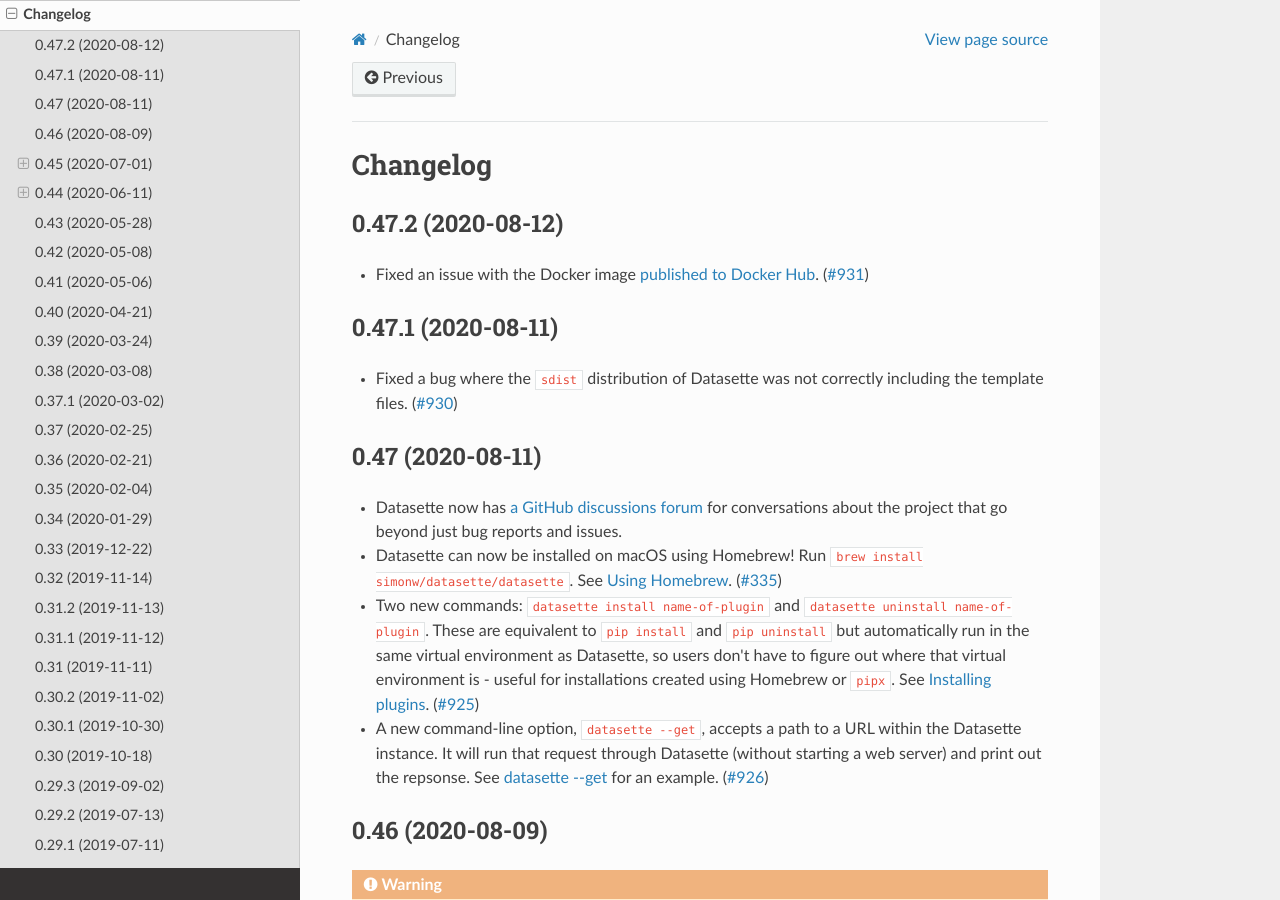
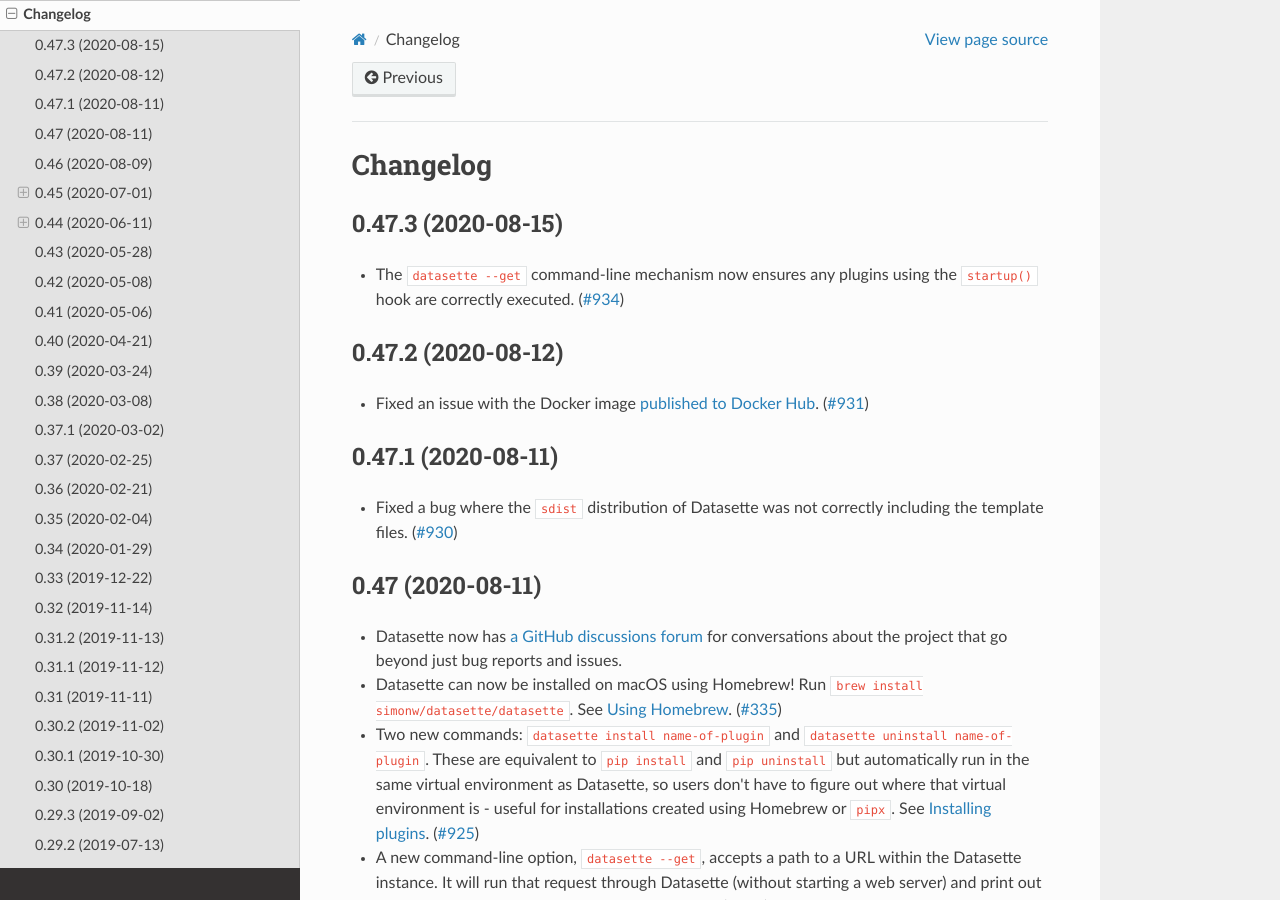
Before and after one commit to simonw/datasette, a Sphinx documentation site: the page built from docs/changelog.rst, in a window 1280 px wide and 900 px high. Built offline with Sphinx 7.4.7 and the Read the Docs theme 2.0.0, drawn with Linux system fonts in a browser that asks for light colours.

Commit message:
Release 0.47.3
Refs #934, https://github.com/simonw/latest-datasette-with-all-plugins/issues/3

```diff
--- a/docs/changelog.rst
+++ b/docs/changelog.rst
@@ -3,6 +3,13 @@
 =========
 Changelog
 =========
+
+.. _v0_47_3:
+
+0.47.3 (2020-08-15)
+-------------------
+
+- The ``datasette --get`` command-line mechanism now ensures any plugins using the ``startup()`` hook are correctly executed. (`#934 <https://github.com/simonw/datasette/issues/934>`__)
 
 .. _v0_47_2:
 
```
